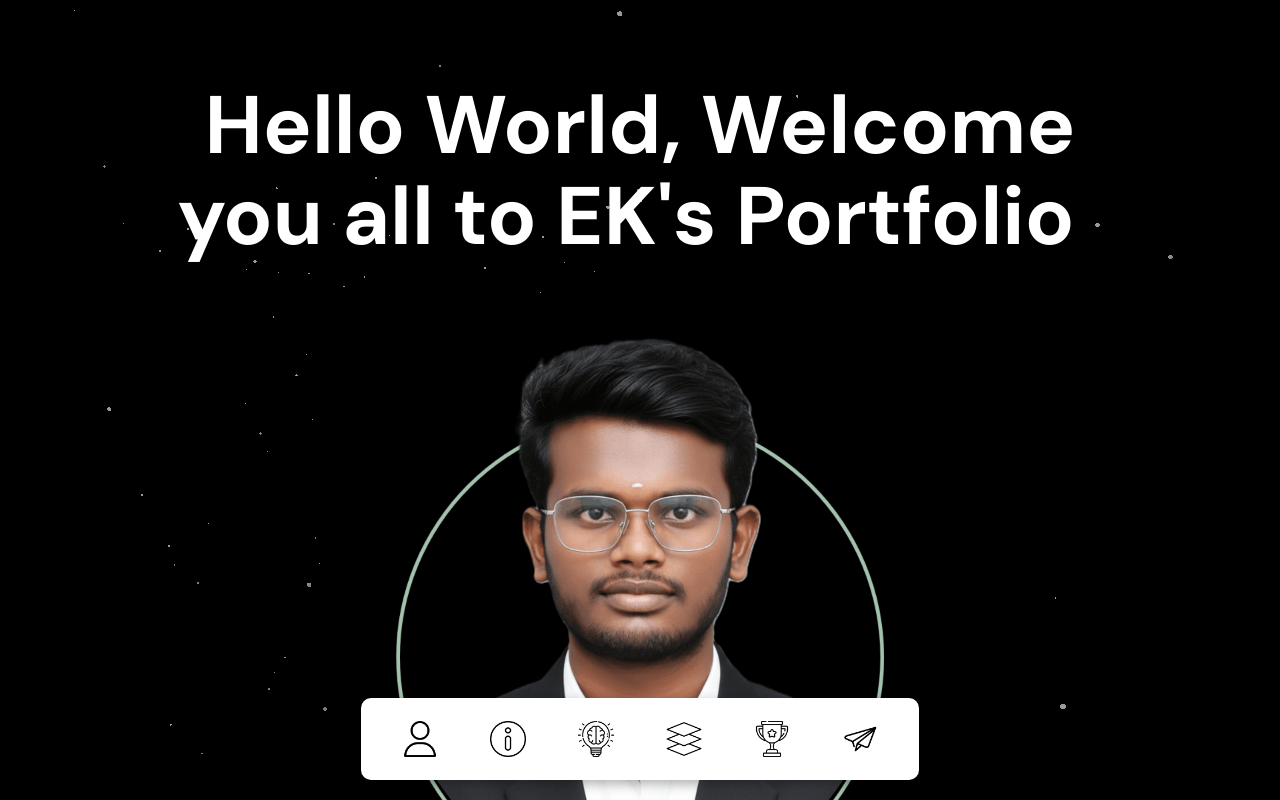
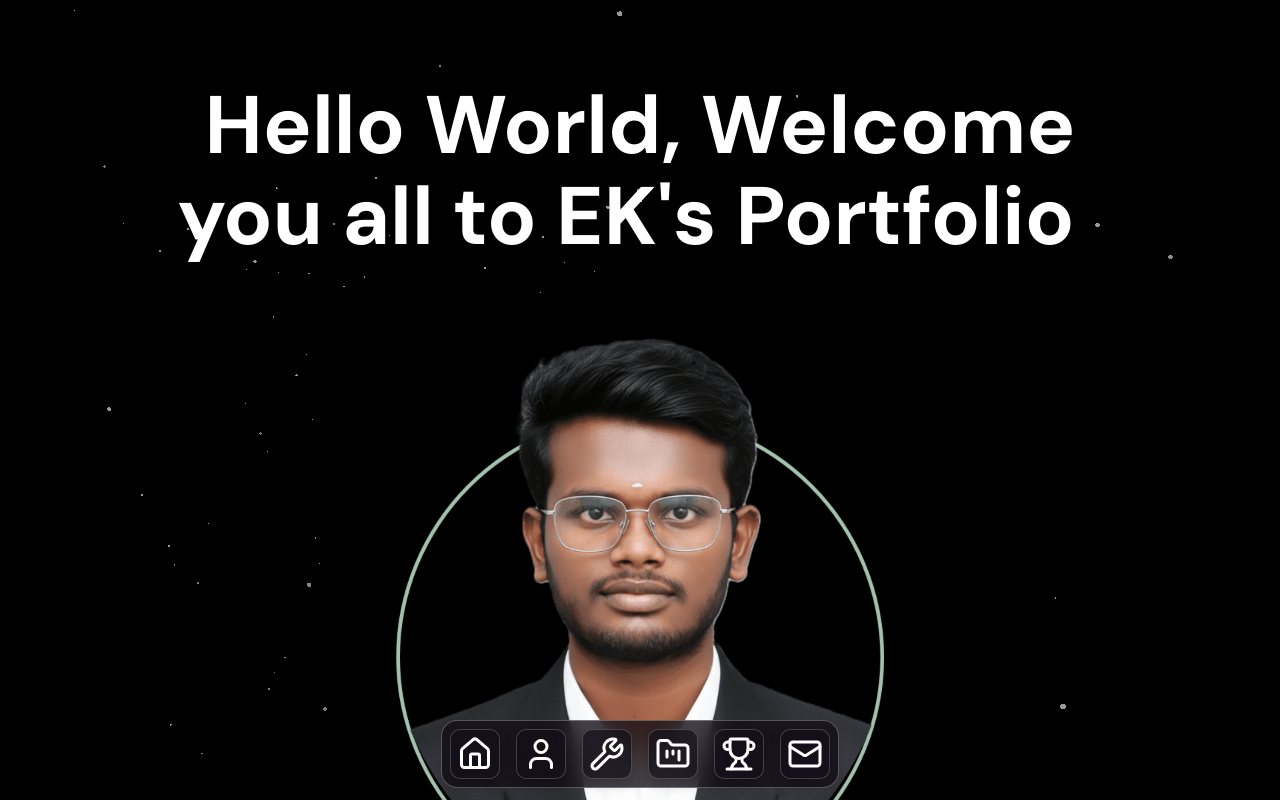
Before and after one commit to Elango-Kannan-00/Portfolio-Website, a React (Vite) app: page / in a window 1280 px wide. Shown: the top 800 px of the page. Built offline with nearby package versions, Linux system fonts and the light colour scheme.

Commit message:
Changed the navbar style

```diff
--- /dev/null
+++ b/src/components/Dock.css
@@ -0,0 +1,57 @@
+.dock-outer {
+  margin: 0 0.5rem;
+  display: flex;
+  max-width: 100%;
+  align-items: center;
+}
+
+.dock-panel {
+  position: fixed;
+  bottom: 0.75rem;
+  left: 50%;
+  transform: translateX(-50%);
+  display: flex;
+  align-items: flex-end;
+  width: fit-content;
+  gap: 1rem;
+  border-radius: 1rem;
+  background-color: rgba(18, 15, 23, 0.78);
+  border: 1px solid rgba(255, 255, 255, 0.28);
+  padding: 0 0.5rem 0.5rem;
+  z-index: 1000;
+  backdrop-filter: blur(10px);
+}
+
+.dock-item {
+  position: relative;
+  display: inline-flex;
+  align-items: center;
+  justify-content: center;
+  border-radius: 10px;
+  background-color: rgba(18, 15, 23, 0.7);
+  border: 1px solid rgba(255, 255, 255, 0.2);
+  box-shadow: 0 6px 12px rgba(0, 0, 0, 0.22);
+  cursor: pointer;
+  outline: none;
+}
+
+.dock-icon {
+  display: flex;
+  align-items: center;
+  justify-content: center;
+}
+
+.dock-label {
+  position: absolute;
+  top: -1.5rem;
+  left: 50%;
+  width: fit-content;
+  white-space: pre;
+  border-radius: 0.375rem;
+  border: 1px solid rgba(255, 255, 255, 0.22);
+  background-color: rgba(18, 15, 23, 0.9);
+  padding: 0.125rem 0.5rem;
+  font-size: 0.75rem;
+  color: #fff;
+  transform: translateX(-50%);
+}
--- /dev/null
+++ b/src/components/Dock.jsx
@@ -0,0 +1,141 @@
+import {
+  AnimatePresence,
+  motion,
+  useMotionValue,
+  useSpring,
+  useTransform,
+} from "motion/react";
+import { Children, cloneElement, useEffect, useMemo, useRef, useState } from "react";
+
+import "./Dock.css";
+
+function DockItem({
+  children,
+  className = "",
+  onClick,
+  mouseX,
+  spring,
+  distance,
+  magnification,
+  baseItemSize,
+}) {
+  const ref = useRef(null);
+  const isHovered = useMotionValue(0);
+
+  const mouseDistance = useTransform(mouseX, (val) => {
+    const rect = ref.current?.getBoundingClientRect() ?? { x: 0, width: baseItemSize };
+    return val - rect.x - baseItemSize / 2;
+  });
+
+  const targetSize = useTransform(
+    mouseDistance,
+    [-distance, 0, distance],
+    [baseItemSize, magnification, baseItemSize],
+  );
+  const size = useSpring(targetSize, spring);
+
+  return (
+    <motion.div
+      ref={ref}
+      style={{ width: size, height: size }}
+      onHoverStart={() => isHovered.set(1)}
+      onHoverEnd={() => isHovered.set(0)}
+      onFocus={() => isHovered.set(1)}
+      onBlur={() => isHovered.set(0)}
+      onClick={onClick}
+      className={`dock-item ${className}`.trim()}
+      tabIndex={0}
+      role="button"
+      aria-haspopup="true"
+    >
+      {Children.map(children, (child) => cloneElement(child, { isHovered }))}
+    </motion.div>
+  );
+}
+
+function DockLabel({ children, className = "", isHovered }) {
+  const [isVisible, setIsVisible] = useState(false);
+
+  useEffect(() => {
+    const unsubscribe = isHovered.on("change", (latest) => setIsVisible(latest === 1));
+    return () => unsubscribe();
+  }, [isHovered]);
+
+  return (
+    <AnimatePresence>
+      {isVisible && (
+        <motion.div
+          initial={{ opacity: 0, y: 0 }}
+          animate={{ opacity: 1, y: -10 }}
+          exit={{ opacity: 0, y: 0 }}
+          transition={{ duration: 0.2 }}
+          className={`dock-label ${className}`.trim()}
+          role="tooltip"
+          style={{ x: "-50%" }}
+        >
+          {children}
+        </motion.div>
+      )}
+    </AnimatePresence>
+  );
+}
+
+function DockIcon({ children, className = "" }) {
+  return <div className={`dock-icon ${className}`.trim()}>{children}</div>;
+}
+
+export default function Dock({
+  items,
+  className = "",
+  spring = { mass: 0.1, stiffness: 150, damping: 12 },
+  magnification = 70,
+  distance = 200,
+  panelHeight = 68,
+  dockHeight = 256,
+  baseItemSize = 50,
+}) {
+  const mouseX = useMotionValue(Infinity);
+  const isHovered = useMotionValue(0);
+
+  const maxHeight = useMemo(
+    () => Math.max(dockHeight, magnification + magnification / 2 + 4),
+    [magnification, dockHeight],
+  );
+  const heightRow = useTransform(isHovered, [0, 1], [panelHeight, maxHeight]);
+  const height = useSpring(heightRow, spring);
+
+  return (
+    <motion.div style={{ height, scrollbarWidth: "none" }} className="dock-outer">
+      <motion.div
+        onMouseMove={({ pageX }) => {
+          isHovered.set(1);
+          mouseX.set(pageX);
+        }}
+        onMouseLeave={() => {
+          isHovered.set(0);
+          mouseX.set(Infinity);
+        }}
+        className={`dock-panel ${className}`.trim()}
+        style={{ height: panelHeight }}
+        role="toolbar"
+        aria-label="Application dock"
+      >
+        {items.map((item, index) => (
+          <DockItem
+            key={index}
+            onClick={item.onClick}
+            className={item.className}
+            mouseX={mouseX}
+            spring={spring}
+            distance={distance}
+            magnification={magnification}
+            baseItemSize={baseItemSize}
+          >
+            <DockIcon>{item.icon}</DockIcon>
+            <DockLabel>{item.label}</DockLabel>
+          </DockItem>
+        ))}
+      </motion.div>
+    </motion.div>
+  );
+}
--- a/src/components/Navbar.jsx
+++ b/src/components/Navbar.jsx
@@ -1,8 +1,8 @@
-import React from "react";
+import Dock from "./Dock";
+import { Home, User, Wrench, FolderKanban, Trophy, Mail } from "lucide-react";
 
 const Navbar = () => {
-  const handleNavClick = (event, id) => {
-    event.preventDefault();
+  const handleNavClick = (id) => {
     const section = document.getElementById(id);
     if (section) {
       section.scrollIntoView({ behavior: "smooth", block: "start" });
@@ -10,73 +10,41 @@ const Navbar = () => {
     }
   };
 
+  const items = [
+    {
+      icon: <Home className="navbar-nav-icon" aria-hidden="true" />,
+      label: "Home",
+      onClick: () => handleNavClick("home"),
+    },
+    {
+      icon: <User className="navbar-nav-icon" aria-hidden="true" />,
+      label: "About",
+      onClick: () => handleNavClick("about"),
+    },
+    {
+      icon: <Wrench className="navbar-nav-icon" aria-hidden="true" />,
+      label: "Skills",
+      onClick: () => handleNavClick("skills"),
+    },
+    {
+      icon: <FolderKanban className="navbar-nav-icon" aria-hidden="true" />,
+      label: "Projects",
+      onClick: () => handleNavClick("projects"),
+    },
+    {
+      icon: <Trophy className="navbar-nav-icon" aria-hidden="true" />,
+      label: "Achievements",
+      onClick: () => handleNavClick("achievements"),
+    },
+    {
+      icon: <Mail className="navbar-nav-icon" aria-hidden="true" />,
+      label: "Contact",
+      onClick: () => handleNavClick("contact"),
+    },
+  ];
+
   return (
-    <nav className="floating-navbar">
-      <a
-        className="navbar-icon-link"
-        href="#home"
-        title="Home"
-        onClick={(e) => handleNavClick(e, "home")}
-      >
-        <img src="/icons/home.png" alt="Home" className="navbar-icon-img" />
-      </a>
-      <a
-        className="navbar-icon-link"
-        href="#about"
-        title="About"
-        onClick={(e) => handleNavClick(e, "about")}
-      >
-        <img
-          src="/icons/about.png"
-          alt="About"
-          className="navbar-icon-img"
-        />
-      </a>
-      <a
-        className="navbar-icon-link"
-        href="#skills"
-        title="Skills"
-        onClick={(e) => handleNavClick(e, "skills")}
-      >
-        <img src="/icons/skills.png" alt="Skills" className="navbar-icon-img" />
-      </a>
-      <a
-        className="navbar-icon-link"
-        href="#projects"
-        title="Projects"
-        onClick={(e) => handleNavClick(e, "projects")}
-      >
-        <img
-          src="/icons/projects.png"
-          alt="Projects"
-          className="navbar-icon-img"
-        />
-      </a>
-      <a
-        className="navbar-icon-link"
-        href="#achievements"
-        title="Achievements"
-        onClick={(e) => handleNavClick(e, "achievements")}
-      >
-        <img
-          src="/icons/achievements.png"
-          alt="Achievements"
-          className="navbar-icon-img"
-        />
-      </a>
-      <a
-        className="navbar-icon-link"
-        href="#contact"
-        title="Contact"
-        onClick={(e) => handleNavClick(e, "contact")}
-      >
-        <img
-          src="/icons/contact.png"
-          alt="Contact"
-          className="navbar-icon-img"
-        />
-      </a>
-    </nav>
+    <Dock items={items} panelHeight={68} baseItemSize={50} magnification={70} />
   );
 };
 
```
